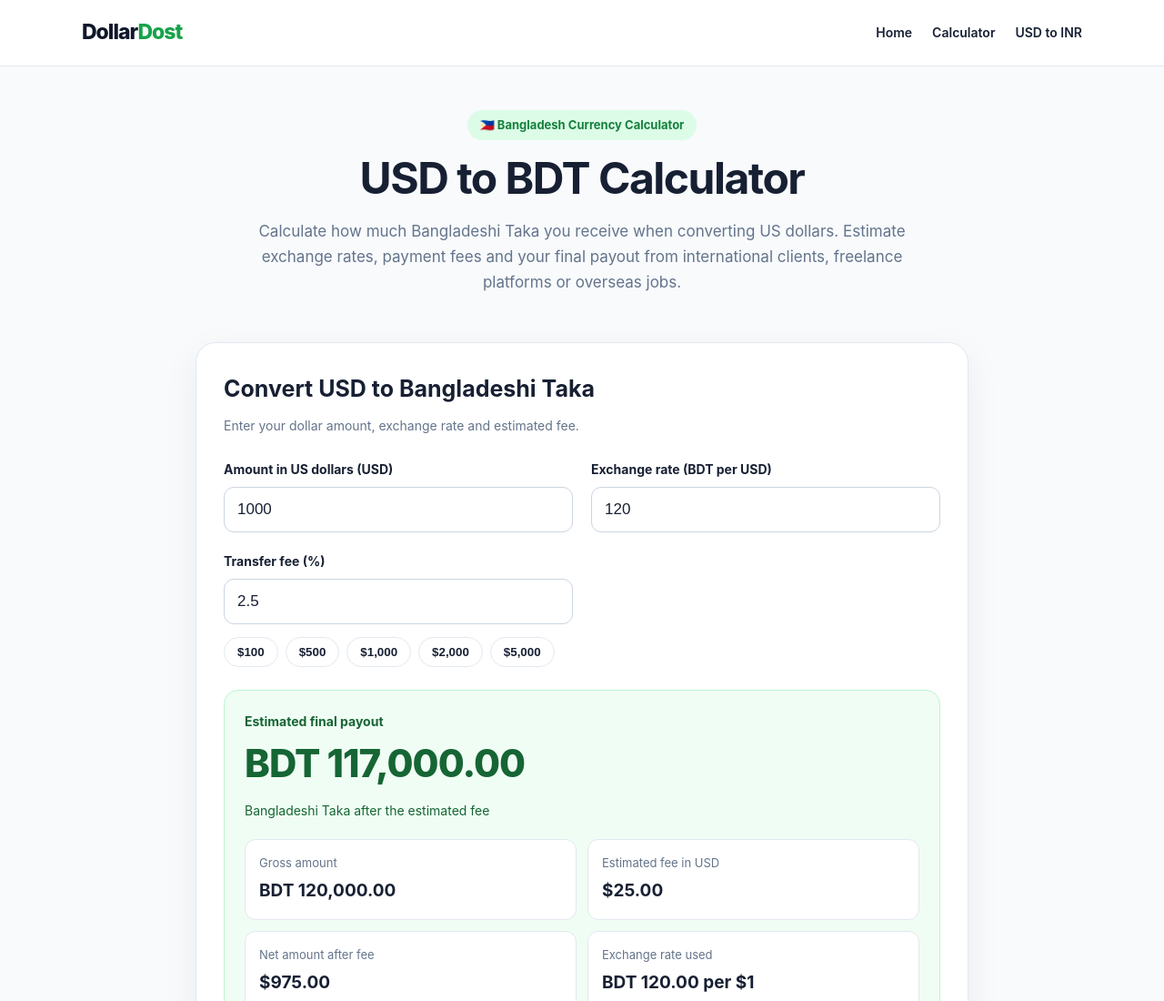
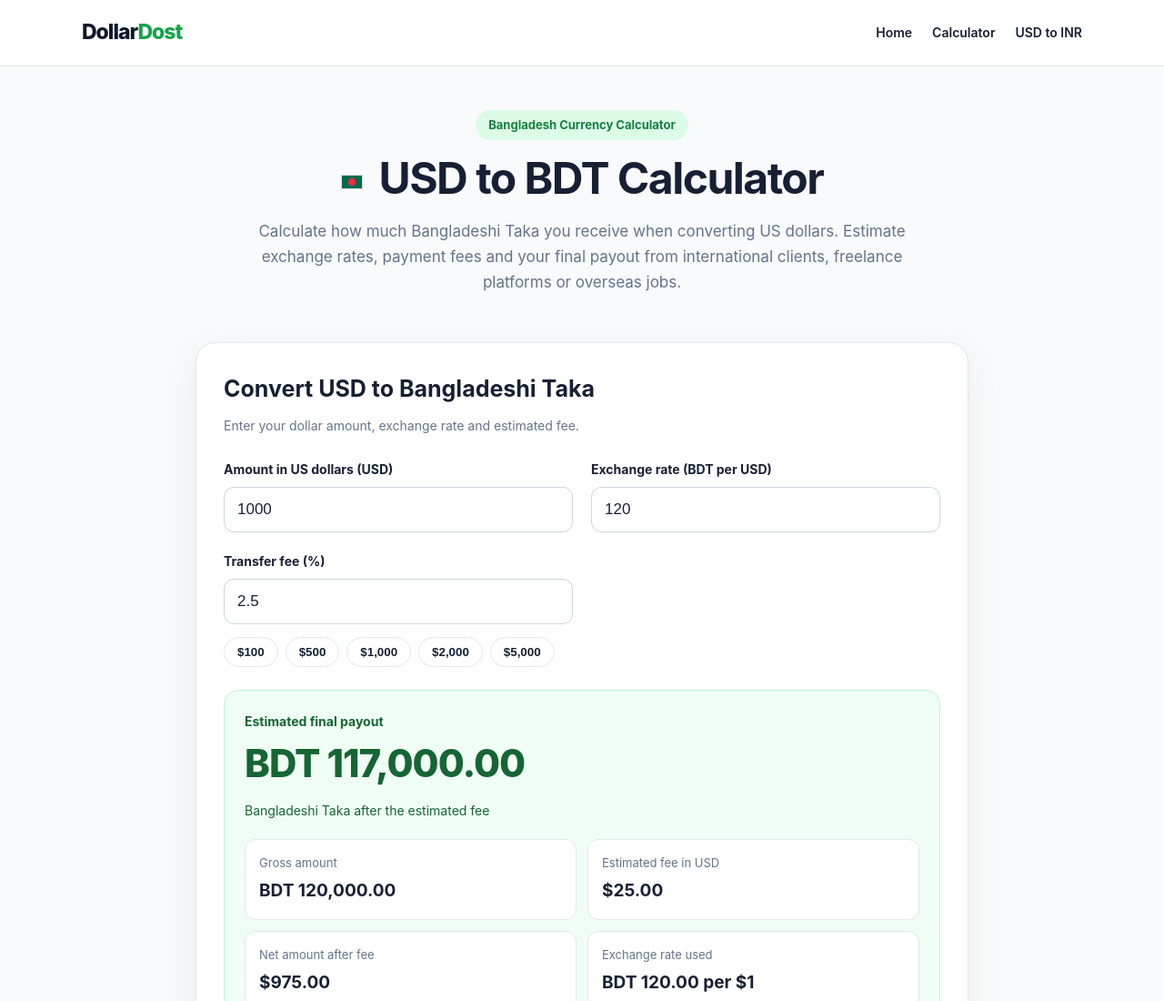
Before and after one commit to deeppsy007/dollardost, an Astro site: page /usd-to-bdt-calculator in a window 1280 px wide. Shown: the top 1100 px of the page at 91% size. Built offline with nearby package versions, Linux system fonts and the light colour scheme; Astro itself is replaced by a stand-in of ours.

Commit message:
Add Bangladesh flag to BDT calculator

```diff
--- a/src/pages/usd-to-bdt-calculator/index.astro
+++ b/src/pages/usd-to-bdt-calculator/index.astro
@@ -501,9 +501,20 @@ function formatBDT(value: number) {
 
     <main>
       <section class="hero container">
-        <span class="eyebrow">🇵🇭 Bangladesh Currency Calculator</span>
+        <span class="eyebrow">Bangladesh Currency Calculator</span>
 
-        <h1>USD to BDT Calculator</h1>
+        <h1>
+  <span
+    role="img"
+    aria-label="Bangladesh flag"
+    style="display:inline-block;width:24px;height:16px;vertical-align:middle;margin-right:8px;background:#006A4E;border:1px solid #ddd;position:relative;"
+  >
+    <span
+      style="display:block;width:8px;height:8px;border-radius:50%;background:#F42A41;position:absolute;left:7px;top:3px;"
+    ></span>
+  </span>
+  USD to BDT Calculator
+</h1>
 
         <p>
           Calculate how much Bangladeshi Taka you receive when converting US
```
